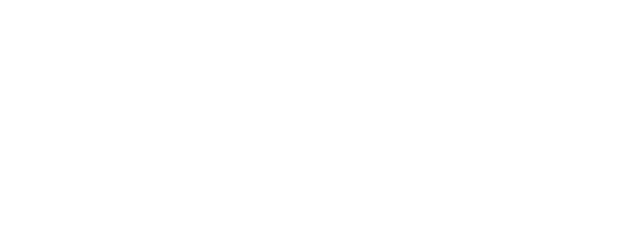
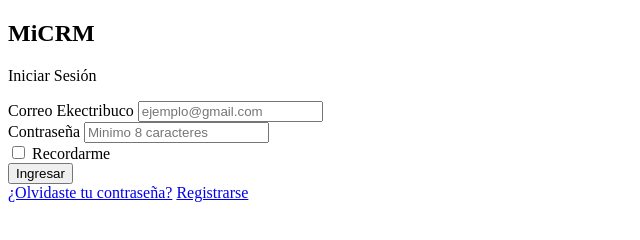
Before and after one commit to lafapuffs/evaluacionA, a plain HTML site: page login_lafa.html in a window 1280 px wide. Shown: the whole page, without its empty margins (0-640 px from the left). Drawn offline with Linux system fonts and the light colour scheme.

Commit message:
iniciando estilo.css

```diff
--- a/estilo.css
+++ b/estilo.css
@@ -0,0 +1,18 @@
+/* ===== RESET Y CONFIGURACIÓN GLOBAL ===== */
+{
+    margin: 0;
+    padding: 0;
+    box-sizing: border-box;
+}
+
+/* ===== VARIABLES DE COLOR (PALETA PROFESIONAL) ====== */
+:root {
+    --PRIMARY: #2C3E50;
+    --SECONDARY: #3498db;
+    --accent: #e74c3c;
+    --success: #2ecc71;
+    --light: #ecf0fl;
+    --dark: #1a2524;
+    --white: #ffffff;
+    --shadow: rgba(0, 0, 0, 0.1);
+}
--- a/login_lafa.html
+++ b/login_lafa.html
@@ -9,7 +9,40 @@
     </head>
 
     <body>
+        <main class="login-container">
+            <section class="login-card">
+                <header>
+                    <h1>MiCRM</h1>
+                    <p>Iniciar Sesión</p>
+                </header>
 
+                <form action="#" method="POST">
+                    <div class="form group">
+                        <label for="email">Correo Ekectribuco</label>
+                        <input type="email" id="email" name="email"
+                                required placeholder="ejemplo@gmail.com">
+                    </div>
+
+                    <div class="form-group">
+                        <label for="password">Contraseña</label>
+                        <input type="password" id="password" name="password"
+                                required minlength="8" placeholder="Minimo 8 caracteres">
+                    </div>
+
+                    <div class="form-group checkbox">
+                        <input type="checkbox" id="remember" name="remember">
+                        <label for="remember">Recordarme</label>
+                    </div>
+
+                    <button type="submit" class="btn-primary">Ingresar</button>
+                </form>
+
+                <footer>
+                    <a href="#">¿Olvidaste tu contraseña?</a>
+                    <a href="#">Registrarse</a>
+                </footer>
+            </section>
+        </main>
     </body>
 
 
```
